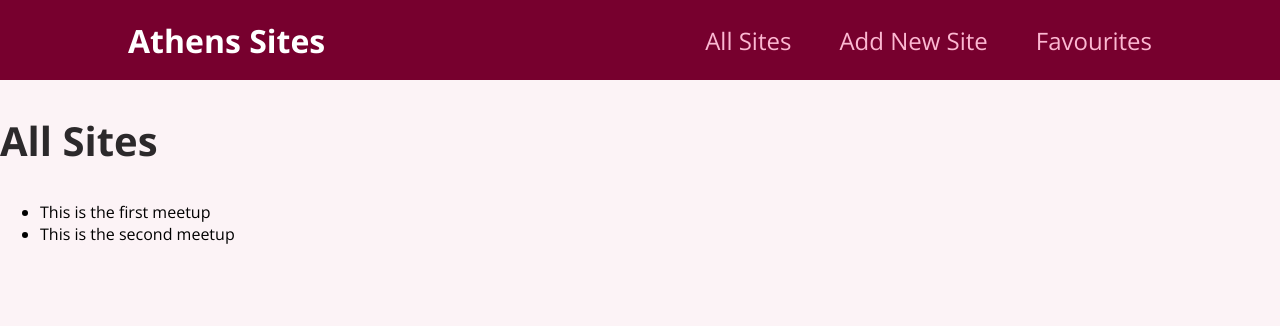
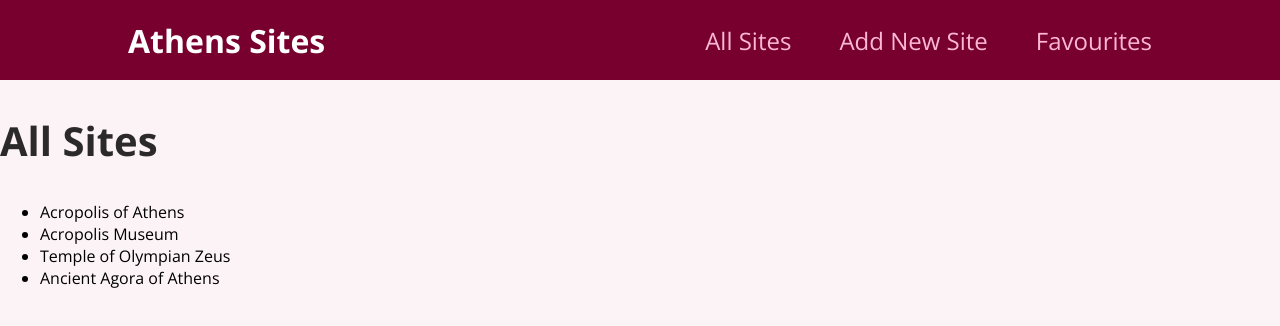
Before and after one commit to ioannakok/athens-sites-app, a React (Create React App) app: page / in a window 1280 px wide. Shown: the top 326 px of the page. Built offline with nearby package versions, Linux system fonts and the light colour scheme.

Commit message:
Modify data

```diff
--- a/src/pages/AllSites.js
+++ b/src/pages/AllSites.js
@@ -1,17 +1,27 @@
 const DUMMY_DATA = [
   {
     id: "m1",
-    title: "This is the first meetup",
-    image: "",
-    address: "Meetupstreet 5, 12345 Meetup City",
-    description: "This is the first meetup",
+    title: "Acropolis of Athens",
+    image: "https://encrypted-tbn1.gstatic.com/images?q=tbn:ANd9GcRMeuQYtLEdOR3KrJtD2Let6dSMNMgn4FpoDmgHEu1BmVI5Il9MHoQqnlmMeJ801CCR0NyXA1dTcWEaUK1qnLXuLw",
+    description: "5th-century B.C. hilltop temple monument",
   },
   {
     id: "m2",
-    title: "This is the second meetup",
-    image: "",
-    address: "Meetupstreet 5, 12345 Meetup City",
-    description: "This is the first meetup",
+    title: "Acropolis Museum",
+    image: "https://encrypted-tbn3.gstatic.com/images?q=tbn:ANd9GcQJsnGcc3EORg8VctkXb6kD-DODt7WX89uD_YWMldEr3wdAkaUG-CwIxpNlhAWv-n63HmNUTvX_JPfutHNiz6t2VA",
+    description: "Ancient treasures in contemporary venue",
+  },
+  {
+    id: "m3",
+    title: "Temple of Olympian Zeus",
+    image: "https://encrypted-tbn0.gstatic.com/images?q=tbn:ANd9GcROPDo1NjIIPKTyu8vP4v0G7zixBWfNYRR-jw741KwIKtwjuMn3Sf8BoKFKsLH9J92DxvX-Q2nfgR_71HzqC0z7IQ",
+    description: "Ruined temple completed under Hadrian",
+  },
+  {
+    id: "m4",
+    title: "Ancient Agora of Athens",
+    image: "https://encrypted-tbn0.gstatic.com/images?q=tbn:ANd9GcRJqQhR0DrhXpik2AR5QOPHiUMmlkspLV6pPacHaUSeAXJ2WnIYmSlIJ8oWpguCNSWtPuDtLSMjwl0VwGZa0ent3Q",
+    description: "Iconic Greek ruins with a museum",
   },
 ];
 
```
